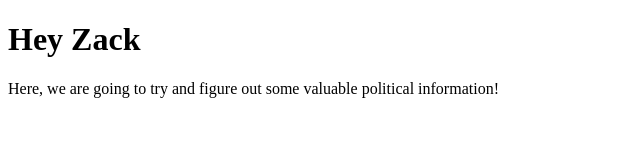
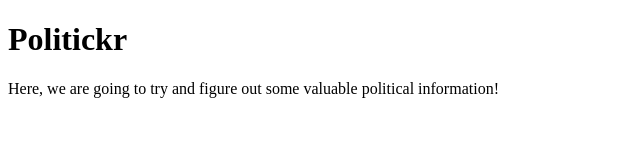
Before and after one commit to joshuazweig/Lionhack, a plain HTML site: page templates/index.html in a window 1280 px wide. Shown: the full height of the page, 0-640 px from the left. Drawn offline with Linux system fonts and the light colour scheme.

Commit message:
not a lot of progress

```diff
--- a/templates/index.html
+++ b/templates/index.html
@@ -5,7 +5,7 @@
         <title>Politickr</title>
     </head>
     <body>
-        <h1>Hey Zack</h1>
+        <h1>Politickr</h1>
         <p>Here, we are going to try and figure out some valuable political information!</p>
     </body>
 </html>
```
